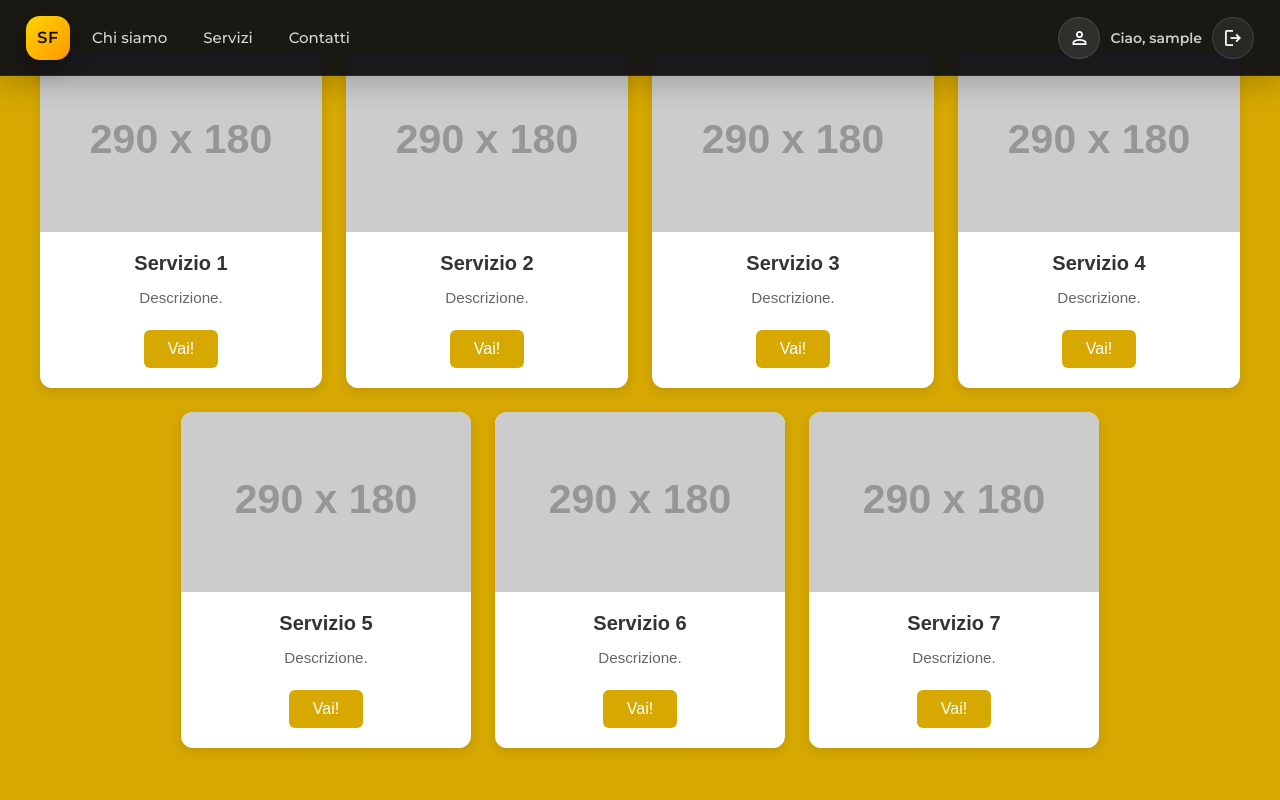
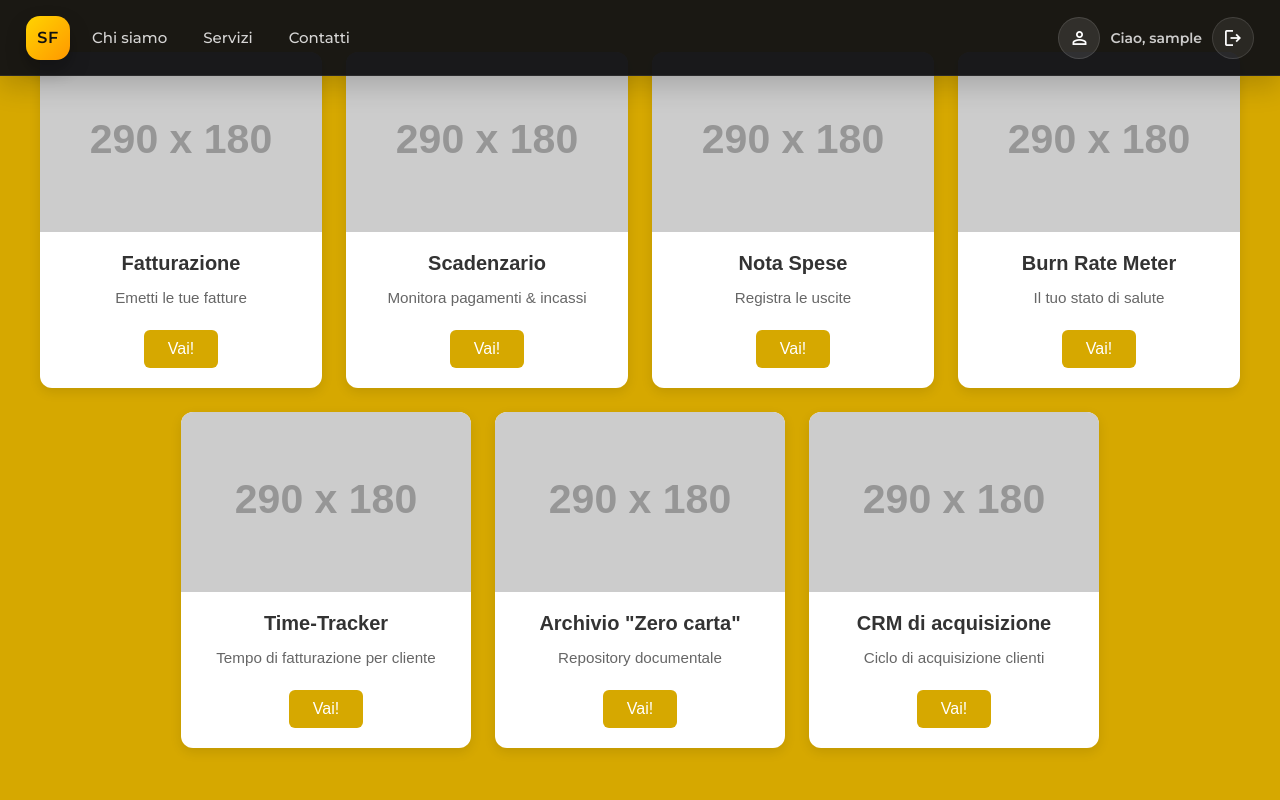
Before and after one commit to StartUpFlow-MandalaTeam/StartUpFlow-by-MandalaTeam, a PHP site: page / in a window 1280 px wide. Run offline with PHP 8.4, Linux system fonts and the light colour scheme; the visitor is signed in with stand-in values (Sample User, id 1); grey boxes labelled with a size stand in for pictures from a placeholder-image service; some libraries are stand-ins or nearby versions.

Commit message:
precisazione contenuti card

```diff
--- a/index.php
+++ b/index.php
@@ -157,32 +157,32 @@ $createdAt = $profile['created_at'] !== '' ? htmlspecialchars(date('d/m/Y H:i',
 				<div class="card">
 					<img class="card-image" src="https://placehold.co/290x180" alt="Placeholder">
 					<div class="card-content">
-						<h3 class="card-title">Servizio 1</h3>
-						<p class="card-description">Descrizione.</p>
+						<h3 class="card-title">Fatturazione</h3>
+						<p class="card-description">Emetti le tue fatture</p>
 						<button class="card-button">Vai!</button>
 					</div>
 				</div>
 				<div class="card">
 					<img class="card-image" src="https://placehold.co/290x180" alt="Placeholder">
 					<div class="card-content">
-						<h3 class="card-title">Servizio 2</h3>
-						<p class="card-description">Descrizione.</p>
+						<h3 class="card-title">Scadenzario</h3>
+						<p class="card-description">Monitora pagamenti & incassi</p>
 						<button class="card-button">Vai!</button>
 					</div>
 				</div>
 				<div class="card">
 					<img class="card-image" src="https://placehold.co/290x180" alt="Placeholder">
 					<div class="card-content">
-						<h3 class="card-title">Servizio 3</h3>
-						<p class="card-description">Descrizione.</p>
+						<h3 class="card-title">Nota Spese</h3>
+						<p class="card-description">Registra le uscite</p>
 						<button class="card-button">Vai!</button>
 					</div>
 				</div>
 				<div class="card">
 					<img class="card-image" src="https://placehold.co/290x180" alt="Placeholder">
 					<div class="card-content">
-						<h3 class="card-title">Servizio 4</h3>
-						<p class="card-description">Descrizione.</p>
+						<h3 class="card-title">Burn Rate Meter</h3>
+						<p class="card-description">Il tuo stato di salute</p>
 						<button class="card-button">Vai!</button>
 					</div>
 				</div>
@@ -191,24 +191,24 @@ $createdAt = $profile['created_at'] !== '' ? htmlspecialchars(date('d/m/Y H:i',
 				<div class="card">
 					<img class="card-image" src="https://placehold.co/290x180" alt="Placeholder">
 					<div class="card-content">
-						<h3 class="card-title">Servizio 5</h3>
-						<p class="card-description">Descrizione.</p>
+						<h3 class="card-title">Time-Tracker</h3>
+						<p class="card-description">Tempo di fatturazione per cliente</p>
 						<button class="card-button">Vai!</button>
 					</div>
 				</div>
 				<div class="card">
 					<img class="card-image" src="https://placehold.co/290x180" alt="Placeholder">
 					<div class="card-content">
-						<h3 class="card-title">Servizio 6</h3>
-						<p class="card-description">Descrizione.</p>
+						<h3 class="card-title">Archivio "Zero carta"</h3>
+						<p class="card-description">Repository documentale</p>
 						<button class="card-button">Vai!</button>
 					</div>
 				</div>
 				<div class="card">
 					<img class="card-image" src="https://placehold.co/290x180" alt="Placeholder">
 					<div class="card-content">
-						<h3 class="card-title">Servizio 7</h3>
-						<p class="card-description">Descrizione.</p>
+						<h3 class="card-title">CRM di acquisizione</h3>
+						<p class="card-description">Ciclo di acquisizione clienti</p>
 						<button class="card-button">Vai!</button>
 					</div>
 				</div>
```
